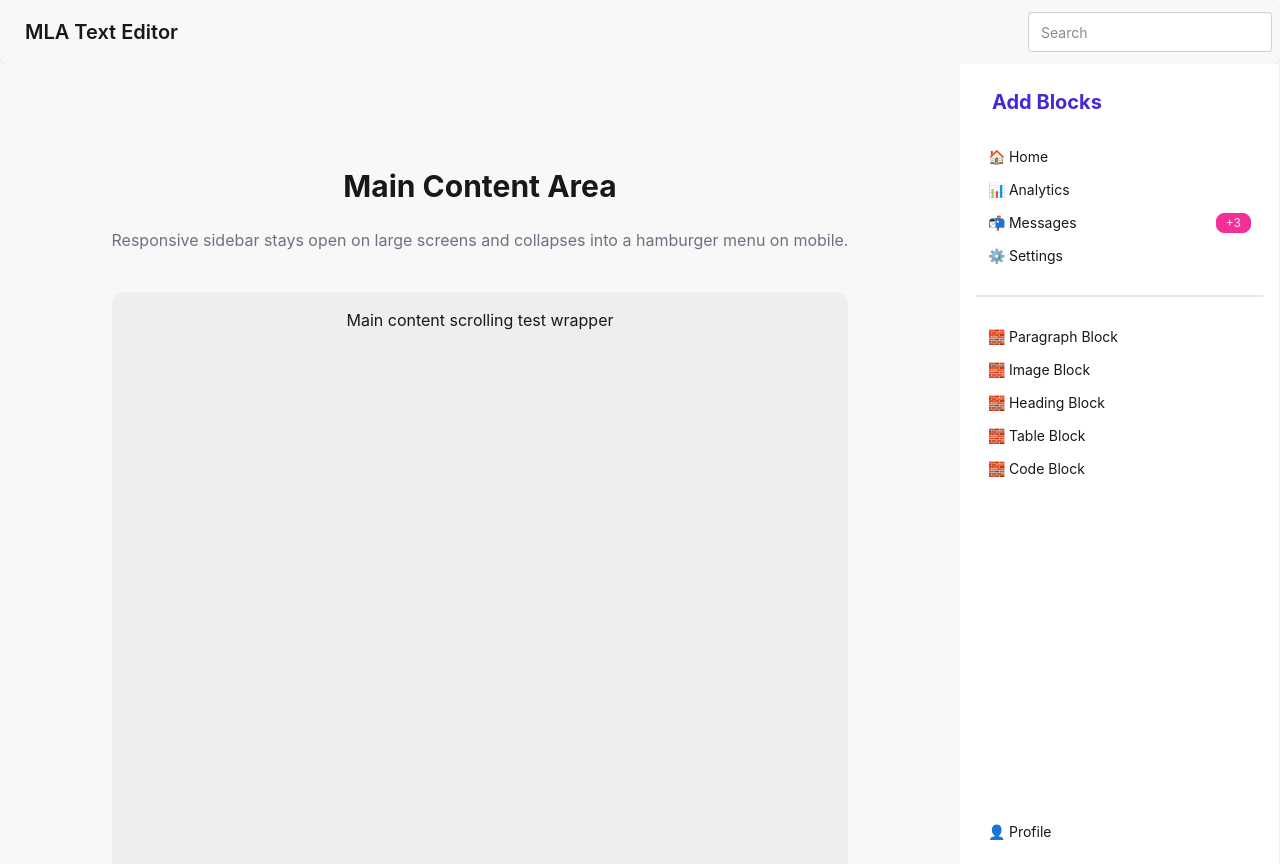
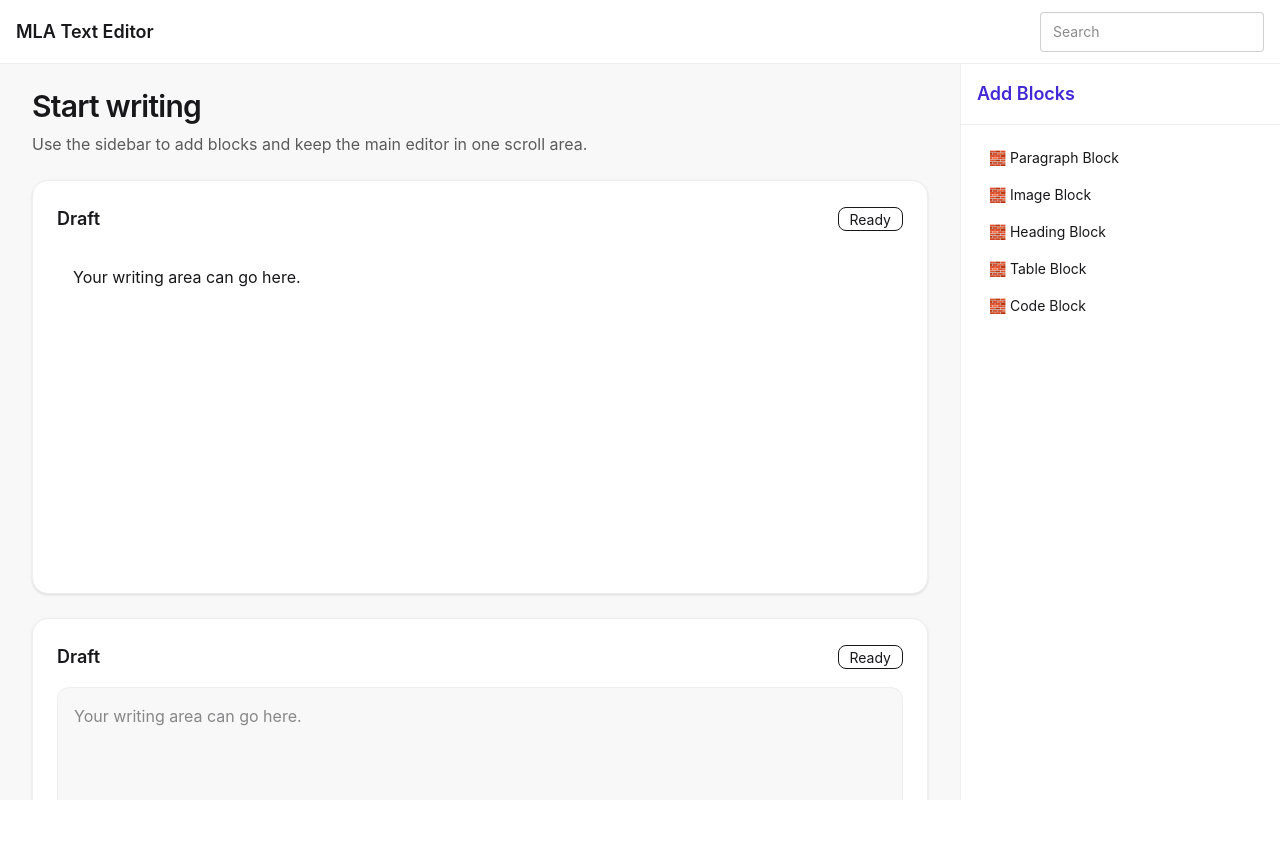
Before and after one commit to sprucepine/mla-text-editor, a Vue app in the folder mla-text-editor/: page / in a window 1280 px wide. After the commit the page ends 800 px from the top, so only its background shows below. Built offline with nearby package versions, Linux system fonts and the light colour scheme; the HTML template or start-up script is replaced by a standard one.

Commit message:
boilerplate setup + card object

```diff
--- a/mla-text-editor/src/App.vue
+++ b/mla-text-editor/src/App.vue
@@ -4,8 +4,11 @@
 </script>
 
 <template>
-  <Navbar />
-  <Main />
+  <div class="flex h-screen flex-col bg-base-200 text-base-content">
+    <Navbar />
+    <Main />
+
+  </div>
 </template>
 
   <!-- <main class="flex min-h-screen items-center justify-center p-6">
--- /dev/null
+++ b/mla-text-editor/src/components/Card.vue
@@ -0,0 +1,24 @@
+<template>
+    <div class="rounded-2xl border border-base-300 bg-base-100 p-6 shadow-sm">
+        <div class="mb-4 flex items-center justify-between">
+            <h2 class="text-lg font-semibold">{{ title }}</h2>
+            <span class="badge badge-outline">{{ badge }}</span>
+        </div>
+        <div class="min-h-80 p-4">
+            <slot />
+        </div>
+    </div>
+</template>
+
+<script setup lang="ts">
+defineProps({
+  title: {
+    type: String,
+    required: true
+  },
+  badge: {
+    type: String,
+    required: false
+  }
+});
+</script>
--- a/mla-text-editor/src/components/Main.vue
+++ b/mla-text-editor/src/components/Main.vue
@@ -1,28 +1,59 @@
 <script setup lang="ts">
 import Sidebar from "@/components/Sidebar.vue"
+import { useDocumentStore } from "@/stores/documentStore";
+import { storeToRefs } from 'pinia';
+import { ref } from 'vue';
+import Card from "@/components/Card.vue";
+
+const documentStore = useDocumentStore();
+
+const title = ref('');
+const name = ref('');
+const professor = ref('');
+const course = ref('');
 </script>
 
 <template>
-    <div class="drawer lg:drawer-open drawer-end h-screen overflow-hidden">
+    <div class="drawer lg:drawer-open drawer-end flex-1 min-h-0 overflow-hidden">
         <input id="my-sidebar" type="checkbox" class="drawer-toggle" />
 
-        <div class="drawer-content flex flex-col items-center p-6 bg-base-200 h-full overflow-y-auto">
-
-            <div class="w-full navbar bg-base-100 lg:hidden shadow rounded-xl mb-4">
+        <div class="drawer-content flex min-h-0 flex-col bg-base-200">
+            <div class="navbar border-b border-base-300 bg-base-100 px-4 lg:hidden">
                 <div class="flex-none">
-                <label for="my-sidebar" class="btn btn-square btn-ghost drawer-button">
-                    <svg xmlns="http://www.w3.org/2000/svg" fill="none" viewBox="0 0 24 24" class="inline-block w-5 h-5 stroke-current"><path stroke-linecap="round" stroke-linejoin="round" stroke-width="2" d="M4 6h16M4 12h16M4 18h16"></path></svg>
-                </label>
+                    <label for="my-sidebar" class="btn btn-square btn-ghost drawer-button">
+                        <svg xmlns="http://www.w3.org/2000/svg" fill="none" viewBox="0 0 24 24" class="inline-block h-5 w-5 stroke-current"><path stroke-linecap="round" stroke-linejoin="round" stroke-width="2" d="M4 6h16M4 12h16M4 18h16"></path></svg>
+                    </label>
                 </div>
-                <div class="flex-1 px-2 mx-2 font-bold">My App</div>
+                <div class="px-2 text-sm font-semibold">Workspace</div>
             </div>
 
-            <div class="text-center py-20">
-                <h1 class="text-3xl font-bold">Main Content Area</h1>
-                <p class="py-6 text-gray-500">Responsive sidebar stays open on large screens and collapses into a hamburger menu on mobile.</p>
-                <div class="h-[120vh] bg-base-300 rounded-xl p-4 mt-4">Main content scrolling test wrapper</div>
-            </div>
+            <main class="flex-1 overflow-y-auto p-6">
+                <section class="mx-auto flex w-full max-w-4xl flex-col gap-6">
+                    <div>
+                        <h1 class="text-3xl font-semibold tracking-tight">Start writing</h1>
+                        <p class="mt-2 text-base-content/70">
+                            Use the sidebar to add blocks and keep the main editor in one scroll area.
+                        </p>
+                    </div>
+                        <Card title="Draft" badge="Ready">
+                            Your writing area can go here.
+                        </Card>
+
+
+
+                    <div class="rounded-2xl border border-base-300 bg-base-100 p-6 shadow-sm">
+                        <div class="mb-4 flex items-center justify-between">
+                            <h2 class="text-lg font-semibold">Draft</h2>
+                            <span class="badge badge-outline">Ready</span>
+                        </div>
+                        <div class="min-h-80 rounded-xl border border-base-300 bg-base-200 p-4 text-base-content/50">
+                            Your writing area can go here.
+                        </div>
+                    </div>
+                </section>
+            </main>
         </div>
+
         <Sidebar />
     </div>
 </template>
--- a/mla-text-editor/src/components/Navbar.vue
+++ b/mla-text-editor/src/components/Navbar.vue
@@ -1,51 +1,15 @@
-<script lang="ts">
-</script>
+<script setup lang="ts"></script>
 
 <template>
-  <div class="max-lg:collapse bg-base-200 shadow-sm w-full rounded-md">
-    <input id="navbar-1-toggle" class="peer hidden" type="checkbox" />
-    <label for="navbar-1-toggle" class="fixed inset-0 hidden max-lg:peer-checked:block"></label>
-    <div class="collapse-title navbar">
-        <div class="navbar-start">
-        <label for="navbar-1-toggle" class="btn btn-ghost lg:hidden">
-            <svg xmlns="http://www.w3.org/2000/svg" class="h-5 w-5" fill="none" viewBox="0 0 24 24" stroke="currentColor"><path stroke-linecap="round" stroke-linejoin="round" stroke-width="2" d="M4 6h16M4 12h8m-8 6h16" /></svg>
-        </label>
-        <button class="btn btn-ghost text-xl">MLA Text Editor</button>
-        </div>
-        <div class="navbar-center hidden lg:flex">
-        <!-- <ul class="menu menu-horizontal px-1">
-            <li><button>Item 1</button></li>
-            <li>
-            <details>
-                <summary>Parent</summary>
-                <ul class="p-2 bg-base-100 w-40 z-1">
-                <li><button>Submenu 1</button></li>
-                <li><button>Submenu 2</button></li>
-                </ul>
-            </details>
-            </li>
-            <li><button>Item 3</button></li>
-        </ul> -->
-        </div>
-        <div class="navbar-end">
-        <input type="text" placeholder="Search" class="input input-bordered w-64 lg:w-auto" />
-        </div>
+  <header class="navbar w-full border-b border-base-300 bg-base-100 px-4 shadow-sm">
+    <div class="navbar-start">
+      <div class="text-lg font-semibold">MLA Text Editor</div>
     </div>
 
-    <div class="collapse-content lg:hidden z-1">
-        <ul class="menu">
-        <li><button>Item 1</button></li>
-        <li>
-            <button>Parent</button>
-            <ul>
-            <li><button>Submenu 1</button></li>
-            <li><button>Submenu 2</button></li>
-            </ul>
-        </li>
-        <li><button>Item 3</button></li>
-        </ul>
+    <div class="navbar-end">
+      <input type="text" placeholder="Search" class="input input-bordered w-56" />
     </div>
-    </div>
+  </header>
 </template>
 <style scoped>
 </style>
--- a/mla-text-editor/src/components/Sidebar.vue
+++ b/mla-text-editor/src/components/Sidebar.vue
@@ -1,26 +1,30 @@
+
+<script setup lang="ts">
+const blocks = [
+  { name: 'Paragraph Block', icon: '🧱' },
+  { name: 'Image Block', icon: '🧱' },
+  { name: 'Heading Block', icon: '🧱' },
+  { name: 'Table Block', icon: '🧱' },
+  { name: 'Code Block', icon: '🧱' },
+]
+</script>
+
 <template>
-    <div class="drawer-side h-full z-10">
-      <label for="my-sidebar" aria-label="close sidebar" class="drawer-overlay"></label>
+  <div class="drawer-side h-full z-10">
+    <label for="my-sidebar" aria-label="close sidebar" class="drawer-overlay"></label>
 
-      <ul class="menu p-4 w-80 h-full bg-base-100 text-base-content border-r border-base-300 overflow-y-auto flex-nowrap">
-        <li class="mb-4 text-xl font-bold px-4 py-2 text-primary">
-          Add Blocks
+    <aside class="flex h-full w-80 flex-col border-l border-base-300 bg-base-100 text-base-content">
+      <div class="border-b border-base-300 p-4">
+        <h2 class="text-lg font-semibold text-primary">Add Blocks</h2>
+      </div>
+
+      <ul class="menu flex-1 gap-1 overflow-y-auto p-4">
+        <li v-for="block in blocks" :key="block.name">
+          <a class="rounded-xl">
+            {{ block.icon }} {{ block.name }}
+          </a>
         </li>
-
-        <li><a class="active">🏠 Home</a></li>
-        <li><a>📊 Analytics</a></li>
-        <li><a>📬 Messages <span class="badge badge-sm badge-secondary">+3</span></a></li>
-        <li><a>⚙️ Settings</a></li>
-
-        <div class="divider"></div>
-
-        <li><a>🧱 Paragraph Block</a></li>
-        <li><a>🧱 Image Block</a></li>
-        <li><a>🧱 Heading Block</a></li>
-        <li><a>🧱 Table Block</a></li>
-        <li><a>🧱 Code Block</a></li>
-
-        <li class="mt-auto"><a>👤 Profile</a></li>
       </ul>
-    </div>
+    </aside>
+  </div>
 </template>
--- a/mla-text-editor/src/main.css
+++ b/mla-text-editor/src/main.css
@@ -2,6 +2,17 @@
 @plugin "daisyui";
 
 @layer base {
+	html,
+	body,
+	#app {
+		height: 100%;
+		margin: 0;
+	}
+
+	body {
+		overflow: hidden;
+	}
+
 	:root {
 		color-scheme: light;
 	}
--- a/mla-text-editor/src/stores/counter.ts
+++ b/mla-text-editor/src/stores/documentStore.ts
@@ -1,6 +1,6 @@
 import { ref } from 'vue'
 import { defineStore } from 'pinia'
-import type { DocumentItem, CreateDocumentInput } from '@' // if separated
+import type { DocumentItem } from '@/types/types' // if separated
 
 export const useDocumentStore = defineStore('document', () => {
 
@@ -9,7 +9,7 @@ export const useDocumentStore = defineStore('document', () => {
   const documents = ref<Record<string, DocumentItem>>({})
 
   // The function signature is now perfectly clean
-  function createDocument(input: CreateDocumentInput) {
+  function createDocument(input: DocumentItem) {
     const id = crypto.randomUUID()
 
     // Provide defaults right here during assignment if they weren't passed in
@@ -19,7 +19,7 @@ export const useDocumentStore = defineStore('document', () => {
       title: "Untitled Document",
       name: "",
       professor: "",
-      class: ""
+      course: ""
     }
   }
 
--- a/mla-text-editor/src/types/types.ts
+++ b/mla-text-editor/src/types/types.ts
@@ -14,7 +14,7 @@ export interface DocumentItem {
   title: string;
   name: string;
   professor: string;
-  class: string;
+  course: string;
   content: ContentBlock[];
 }
 
```
